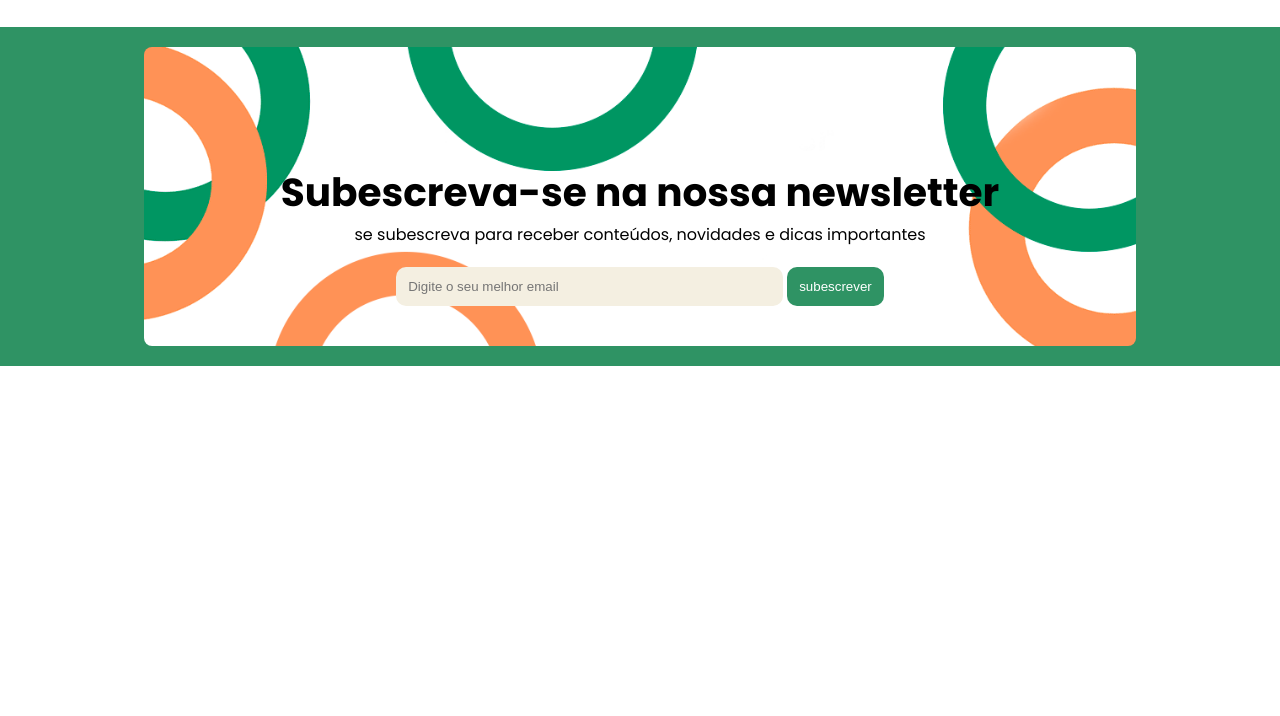
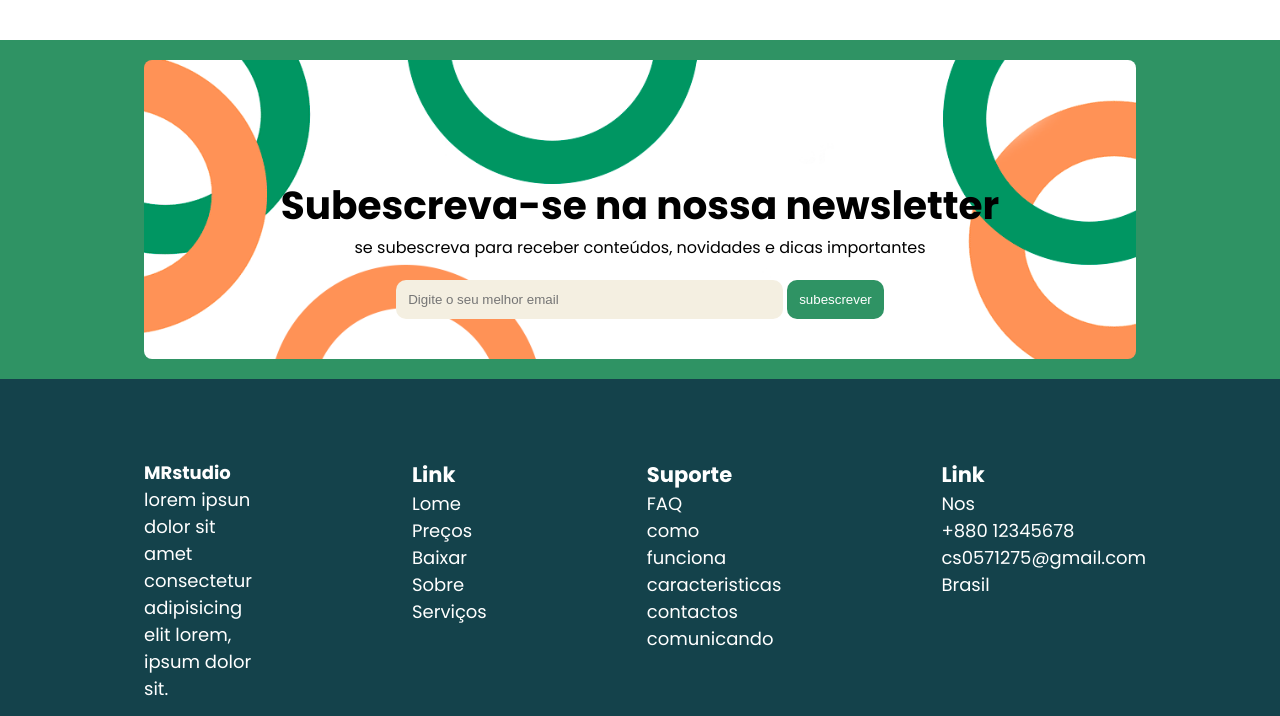
Before and after one commit to clesiosantos1/clesio, a plain HTML site: page index.html in a window 1280 px wide. Shown: the part 2313-3029 px from the top of the page. Before the commit the page ends 2679 px from the top, so only its background shows below. Drawn offline with Linux system fonts and the light colour scheme.

Commit message:
alterado

```diff
--- a/css/style.css
+++ b/css/style.css
@@ -384,3 +384,48 @@ main .container{
             margin: 5px;
         }
     }
+
+    .rester{
+        display: flex;
+       justify-content: space-between;
+
+    }
+
+    .Rstudio{
+        padding: 50px;
+        margin: 30px;
+    }
+
+    footer{
+        background-color: #14424b;
+        color: white;
+        font-size: 18px;
+    }
+
+    .icon{
+      margin-top: 20px;
+      display: flex;
+    }
+
+    .imagem_icon{
+        padding: 7px;
+    }
+
+    .link_white{
+        color: white;
+    }
+
+    @media (max-width:960px) {
+        .rester{
+            display: flex;
+            flex-direction: column;
+            padding: 0;
+            margin: 0;
+            justify-content: space-between;
+        }
+        .Rstudio{
+            padding: 9px;
+            font-size: 25px;
+            margin: 2px;
+        }
+    }
--- a/index.html
+++ b/index.html
@@ -160,6 +160,48 @@
     </div>
 </div>
 
+
+<footer>
+    <div class="container">
+        <div class="rester">
+        <div class="Rstudio">
+            <h4>MRstudio</h4>
+             <p>lorem ipsun  dolor sit amet <br>consectetur adipisicing elit lorem,<br> ipsum dolor sit.</p>
+             <div class="icon">
+              <span><img class="imagem_icon" src="img/img/facebook.png" alt=""></span>
+              <span><img class="imagem_icon" src="img/img/facebook.png" alt=""></span>
+              <span><img class="imagem_icon" src="img/img/facebook.png" alt=""></span>
+              <span><img class="imagem_icon" src="img/img/facebook.png" alt=""></span>
+             </div>
+
+        </div>
+        <div class="Rstudio">
+            <h3><a class="link_white" href="#">Link</a></h3>
+            <p>Lome</p>
+            <p>Preços</p>
+            <p>Baixar</p>
+            <p>Sobre</p>
+            <p>Serviços</p>
+        </div>
+        <div class="Rstudio">
+            <h3><a class="link_white" href="#">Suporte</a></h3>
+            <p>FAQ</p>
+            <p>como funciona</p>
+            <p>caracteristicas</p>
+            <p>contactos</p>
+            <p>comunicando</p>
+        </div>
+        <div class="Rstudio">
+            <h3><a class="link_white" href="#">Link</a></h3>
+            <p>Nos</p>
+            <p>+880 12345678</p>
+            <p>cs0571275@gmail.com</p>
+            <p>Brasil</p>
+        </div>
+    </div>
+    </div>
+</footer>
+
 </body>
 
 </html>
```
